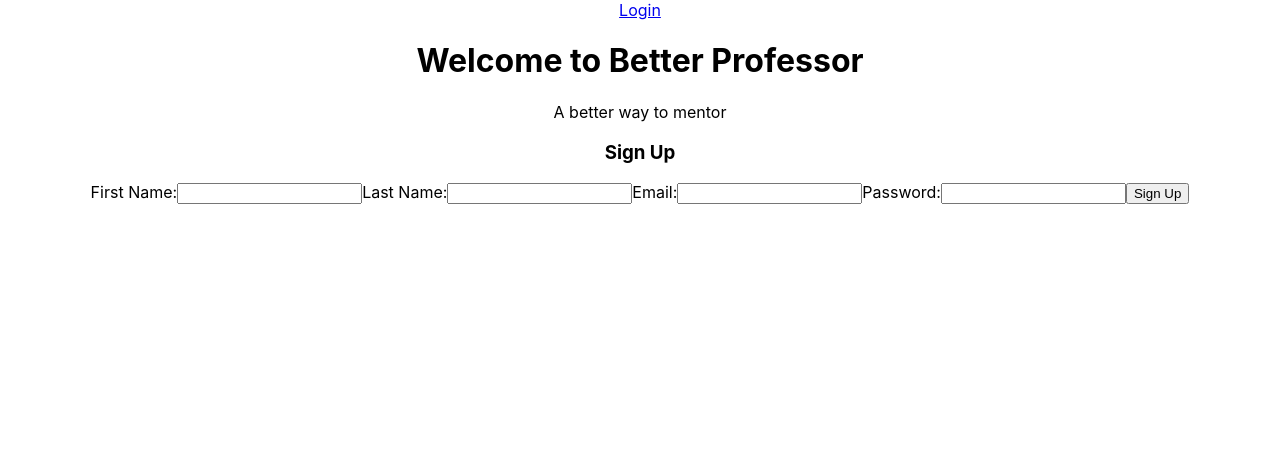
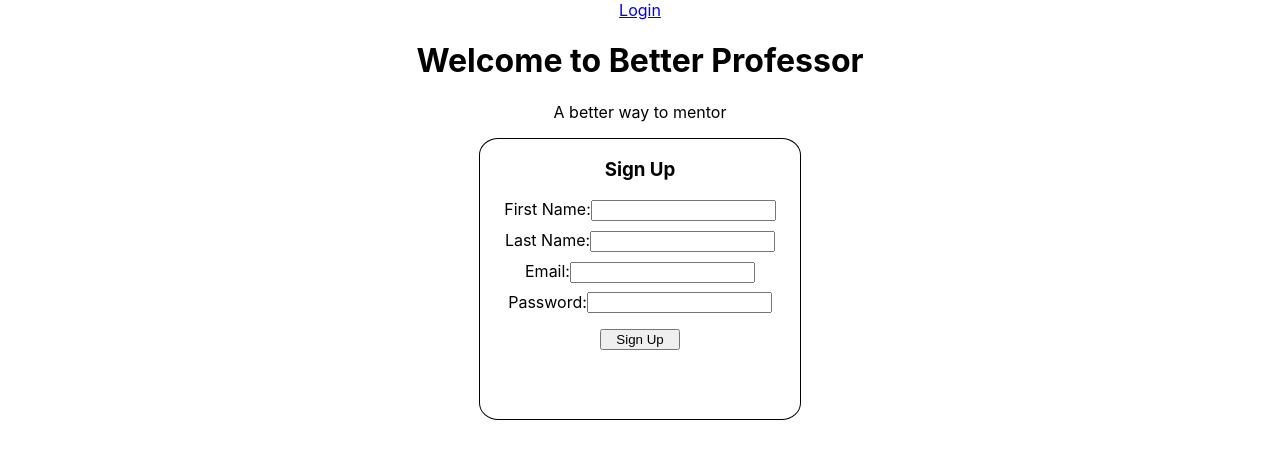
Before and after one commit to Better-Professor-2/Frontend, a React (Create React App) app in the folder better-professor/: page / in a window 1280 px wide. Shown: the top 458 px of the page. Built offline with nearby package versions, Linux system fonts and the light colour scheme.

Commit message:
added style to signup and styledcomponents to components folder

```diff
--- a/better-professor/package.json
+++ b/better-professor/package.json
@@ -19,7 +19,8 @@
     "reactstrap": "^8.4.1",
     "redux": "^4.0.5",
     "redux-logger": "^3.0.6",
-    "redux-thunk": "^2.3.0"
+    "redux-thunk": "^2.3.0",
+    "styled-components": "^5.1.0"
   },
   "scripts": {
     "start": "react-scripts start",
--- a/better-professor/src/components/SignUp.js
+++ b/better-professor/src/components/SignUp.js
@@ -1,6 +1,8 @@
  import React, { useState } from 'react'
 import { connect } from 'react-redux'
 import { postSignUp } from '../actions/signUpAction'
+import { Signup, SignupForm } from './styledComponents/signupContainer';
+
 
 const SignUp = props => {
 
@@ -29,12 +31,13 @@ const SignUp = props => {
     }
 
     return (
-        <div>
+            <div>
             <h1>Welcome to Better Professor</h1>
             <p>A better way to mentor</p>
+        <Signup>
 
             <h3>Sign Up</h3>
-            <form onSubmit={handleSubmit}>
+            <SignupForm onSubmit={handleSubmit}>
                 <label htmlFor="first-name">
                     First Name:
                     <input
@@ -48,6 +51,9 @@ const SignUp = props => {
                 <label htmlFor="Last Name">
                     Last Name:
                     <input
+                        style={{
+                            marginTop:'3%'
+                        }}
                         type="text"
                         name="lastName"
                         value={signUp.lastName}
@@ -58,6 +64,9 @@ const SignUp = props => {
                 <label htmlFor="email">
                     Email:
                     <input
+                        style={{
+                            marginTop:'3%'
+                        }}
                         type="email"
                         name="email"
                         value={signUp.email}
@@ -68,6 +77,9 @@ const SignUp = props => {
                 <label>
                     Password:
                     <input
+                        style={{
+                            marginTop:'3%'
+                        }}
                         type="password"
                         name="password"
                         value={signUp.password}
@@ -75,9 +87,11 @@ const SignUp = props => {
                     />
                 </label>
 
-                <button>Sign Up</button>
-            </form>
+                <button style={{width:'25%', margin:'5% auto'}}>Sign Up</button>
+            </SignupForm>
+        </Signup>
         </div>
+
     )
 }
 const mapStateToProps = state => {
--- /dev/null
+++ b/better-professor/src/components/styledComponents/signupContainer.js
@@ -0,0 +1,14 @@
+import styled from 'styled-components';
+
+export const Signup = styled.div`
+    width:25%;
+    border:1px solid black;
+    height:35vh;
+    margin:0 auto;
+    border-radius:6%;
+
+`;
+export const SignupForm = styled.form`
+    display:flex;
+    flex-direction:column;
+`;
```
Also changed, not shown: 1 other file (tests, documents, lock files or other folders).
